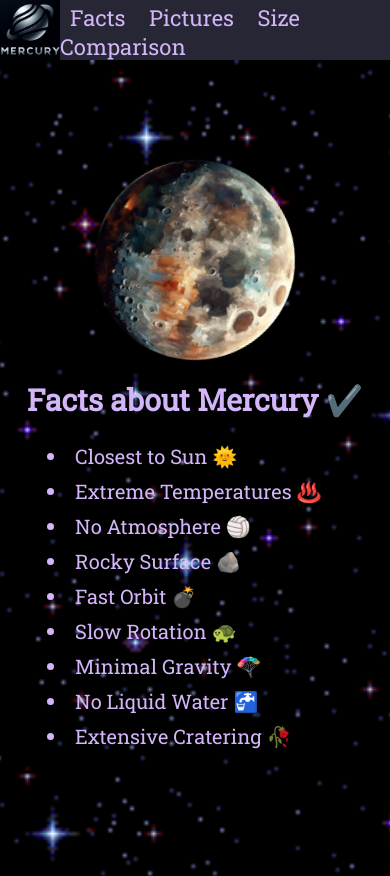
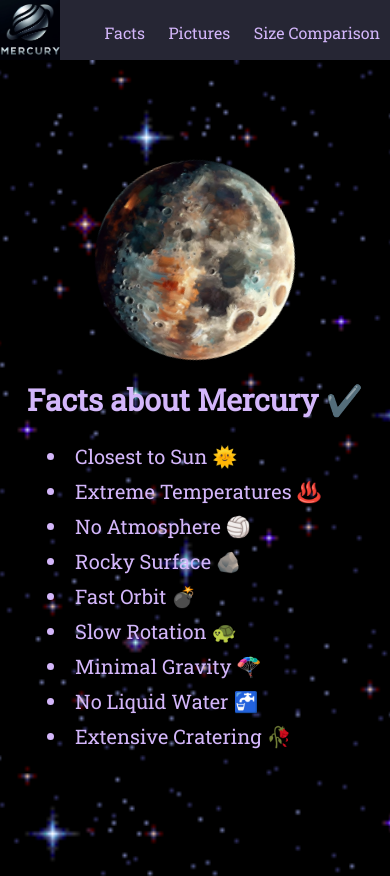
Before and after one commit to Sai-kodehode/Mercury-Planet-Website, a plain HTML site: page index.html in a window 390 px wide. Shown: the top 876 px of the page. Drawn offline with Linux system fonts and the light colour scheme.

Commit message:
Mercury Planet Project

```diff
--- a/style.css
+++ b/style.css
@@ -257,11 +257,16 @@ nav img {
   .navbar {
     height: 60px;
   }
+  nav ul {
+    min-width: 200px;
+  }
 
   .nav-links ul li {
     padding: 5px 10px;
   }
-
+  .nav-links ul li a {
+    font-size: 16px;
+  }
   .text-box {
     margin: 0 auto;
     height: auto;
```
Also changed, not shown: 1 other file.
